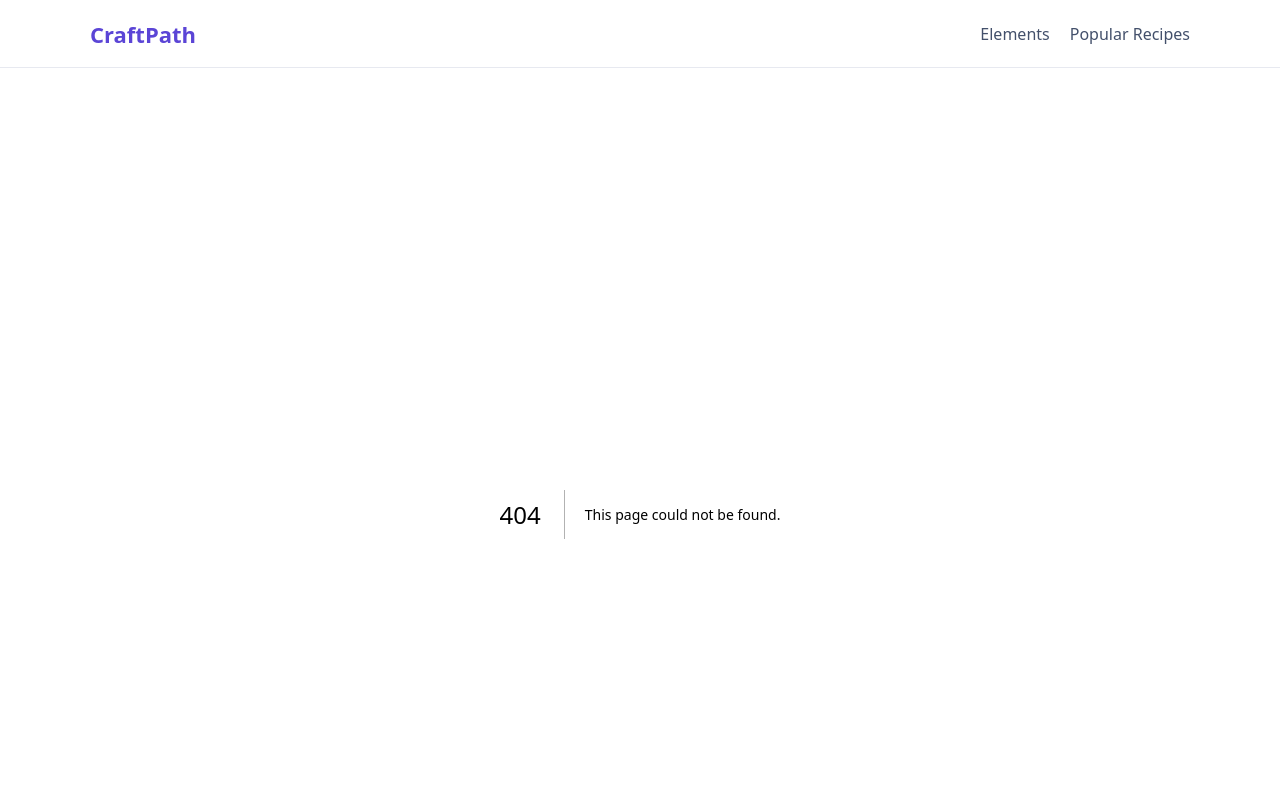
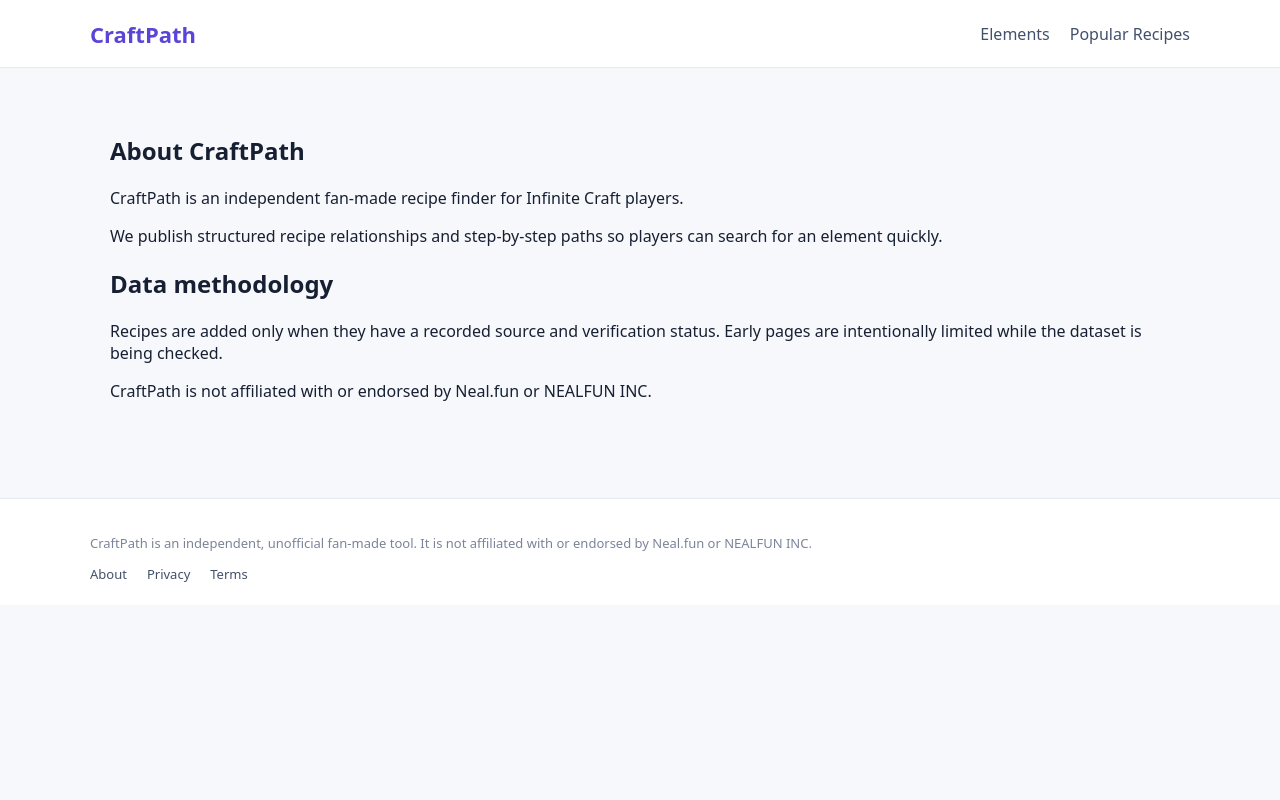
Before and after one commit to yao0797-sketch/craftpath, a Next.js app in the folder Codex/: page /about in a window 1280 px wide. Before the commit this address had no page. Shown: the top 800 px of the page. Built offline with nearby package versions, Linux system fonts and the light colour scheme.

Commit message:
Add files via upload

```diff
--- /dev/null
+++ b/Codex/app/about/page.tsx
@@ -0,0 +1,5 @@
+export const metadata = { title: 'About CraftPath', description: 'Learn how CraftPath collects and presents Infinite Craft recipe information.' };
+
+export default function AboutPage() {
+  return <article className="prose"><h1>About CraftPath</h1><p>CraftPath is an independent fan-made recipe finder for Infinite Craft players.</p><p>We publish structured recipe relationships and step-by-step paths so players can search for an element quickly.</p><h2>Data methodology</h2><p>Recipes are added only when they have a recorded source and verification status. Early pages are intentionally limited while the dataset is being checked.</p><p>CraftPath is not affiliated with or endorsed by Neal.fun or NEALFUN INC.</p></article>;
+}
--- a/Codex/app/layout.tsx
+++ b/Codex/app/layout.tsx
@@ -1,4 +1,4 @@
 import './globals.css';
 import Link from 'next/link';
 export const metadata={title:'CraftPath — Infinite Craft Recipes',description:'Find Infinite Craft recipes, combinations, and step-by-step paths.'};
-export default function Layout({children}:{children:React.ReactNode}){return <html lang="en"><body><header><Link href="/" className="brand">CraftPath</Link><nav><Link href="/elements">Elements</Link><Link href="/popular">Popular Recipes</Link></nav></header><main>{children}</main><footer><p>CraftPath is an independent, unofficial fan-made tool. It is not affiliated with or endorsed by Neal.fun or NEALFUN INC.</p></footer></body></html>}
+export default function Layout({children}:{children:React.ReactNode}){return <html lang="en"><body><header><Link href="/" className="brand">CraftPath</Link><nav><Link href="/elements">Elements</Link><Link href="/popular">Popular Recipes</Link></nav></header><main>{children}</main><footer><p>CraftPath is an independent, unofficial fan-made tool. It is not affiliated with or endorsed by Neal.fun or NEALFUN INC.</p><nav><Link href="/about">About</Link><Link href="/privacy">Privacy</Link><Link href="/terms">Terms</Link></nav></footer></body></html>}
--- /dev/null
+++ b/Codex/app/privacy/page.tsx
@@ -0,0 +1,5 @@
+export const metadata = { title: 'Privacy Policy', description: 'CraftPath privacy policy.' };
+
+export default function PrivacyPage() {
+  return <article className="prose"><h1>Privacy Policy</h1><p>CraftPath does not require an account and does not intentionally collect personal information through the recipe finder.</p><p>We may use privacy-conscious analytics to understand page performance and search demand. If advertising is enabled, advertising partners may use cookies or similar technologies as described in their own policies.</p><p>For questions about privacy, contact the site owner through the project repository.</p></article>;
+}
--- /dev/null
+++ b/Codex/app/terms/page.tsx
@@ -0,0 +1,5 @@
+export const metadata = { title: 'Terms of Use', description: 'CraftPath terms of use.' };
+
+export default function TermsPage() {
+  return <article className="prose"><h1>Terms of Use</h1><p>CraftPath is provided for informational and entertainment purposes. Recipe information may be incomplete or change as the underlying game changes.</p><p>Do not rely on this site as an official source. You use the site at your own discretion.</p><p>Infinite Craft and related marks belong to their respective owner. CraftPath is an unofficial independent tool.</p></article>;
+}
--- a/Codex/tsconfig.json
+++ b/Codex/tsconfig.json
@@ -1,5 +1 @@
-{"compilerOptions":{"target":"ES2017","lib":["dom","dom.iterable","esnext"],"allowJs":false,"skipLibCheck":true,"strict":true,"noEmit":true,"esModuleInterop":true,"module":"esnext","moduleResolution":"bundler","resolveJsonModule":true,"isolatedModules":true,"jsx":"preserve","incremental":true,"plugins":[{"name":"next"}],"baseUrl":".","paths":{"@/*":["./*"]}},"include":["next-env.d.ts","**/*.ts","**/*.tsx",".next/types/**/*.ts"],"exclude":["node_modules"]}
-"baseUrl": ".",
-"paths": {
-  "@/*": ["./*"]
-}
+{"compilerOptions":{"target":"ES2017","lib":["dom","dom.iterable","esnext"],"allowJs":false,"skipLibCheck":true,"strict":true,"noEmit":true,"esModuleInterop":true,"module":"esnext","moduleResolution":"bundler","resolveJsonModule":true,"isolatedModules":true,"jsx":"preserve","incremental":true,"plugins":[{"name":"next"}]},"include":["next-env.d.ts","**/*.ts","**/*.tsx",".next/types/**/*.ts"],"exclude":["node_modules"]}
```
